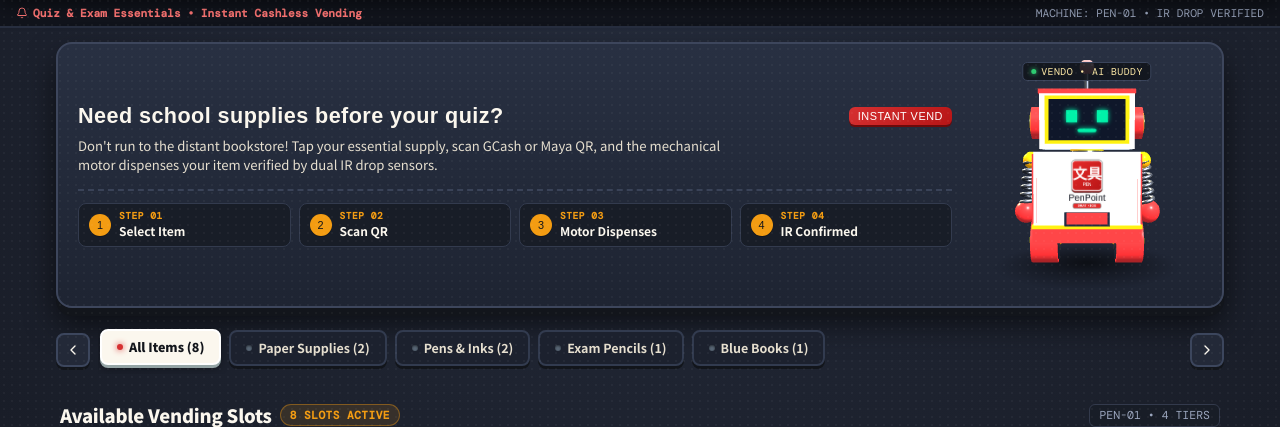
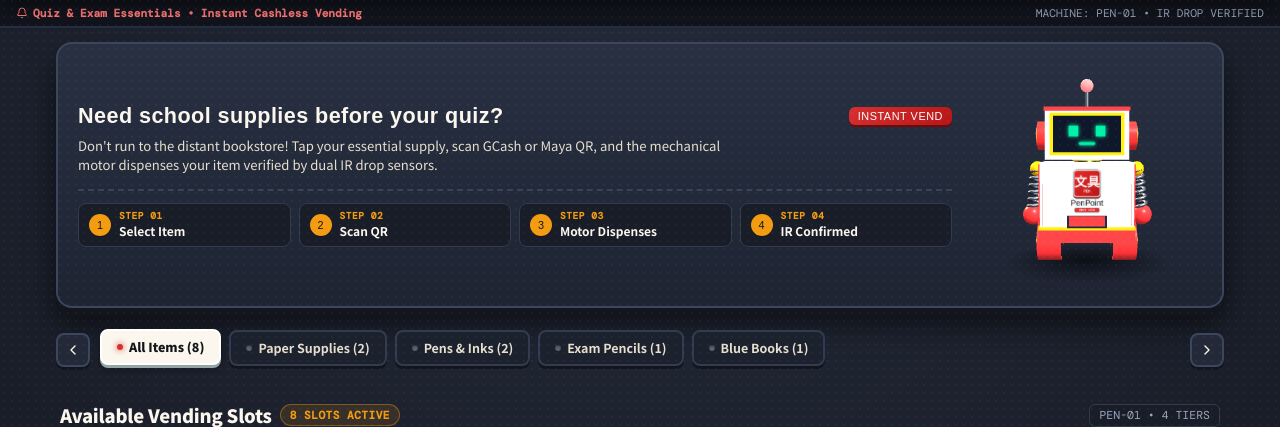
Before and after one commit to dostouis/PenPoint, a PHP site: page /public/index.php in a window 1280 px wide. Shown: the part 67-494 px from the top of the page. Run offline with PHP 8.4, Linux system fonts and the light colour scheme; data comes from the database, SQL or seed files in the repository; some web fonts are replaced.

Commit message:
style(mascot): remove ai buddy pill badge and adjust camera framing to provide comfortable headroom above antenna

```diff
--- a/public/index.php
+++ b/public/index.php
@@ -422,35 +422,6 @@ foreach ($products as $p) {
             height: 100%;
         }
 
-        .mascot-hud-tag {
-            position: absolute;
-            top: 2px;
-            left: 50%;
-            transform: translateX(-50%);
-            z-index: 5;
-            background: rgba(18, 21, 27, 0.88);
-            border: 1px solid #3a445b;
-            border-radius: 5px;
-            padding: 2px 8px;
-            display: flex;
-            align-items: center;
-            gap: 5px;
-            font-family: var(--font-mono);
-            font-size: 0.62rem;
-            color: #ffeaa7;
-            letter-spacing: 0.04em;
-            pointer-events: none;
-            white-space: nowrap;
-        }
-
-        .mascot-hud-dot {
-            width: 5px;
-            height: 5px;
-            border-radius: 50%;
-            background: #2ecc71;
-            box-shadow: 0 0 5px #2ecc71;
-        }
-
         .pop-vendo {
             position: absolute;
             z-index: 6;
@@ -1920,12 +1891,7 @@ foreach ($products as $p) {
             </div>
 
             <!-- Vendo the Mascot 3D Stage (Seamless, No Box Container) -->
-            <div class="mascot-bay" id="vendoMascotStage" role="img" aria-label="Vendo the PenPoint 3D mascot buddy">
-                <div class="mascot-hud-tag">
-                    <span class="mascot-hud-dot"></span>
-                    <span>VENDO • AI BUDDY</span>
-                </div>
-            </div>
+            <div class="mascot-bay" id="vendoMascotStage" role="img" aria-label="Vendo the PenPoint 3D mascot buddy"></div>
         </div>
     </div>
 
```
Also changed, not shown: public/assets/js/vendo-mascot.js.
